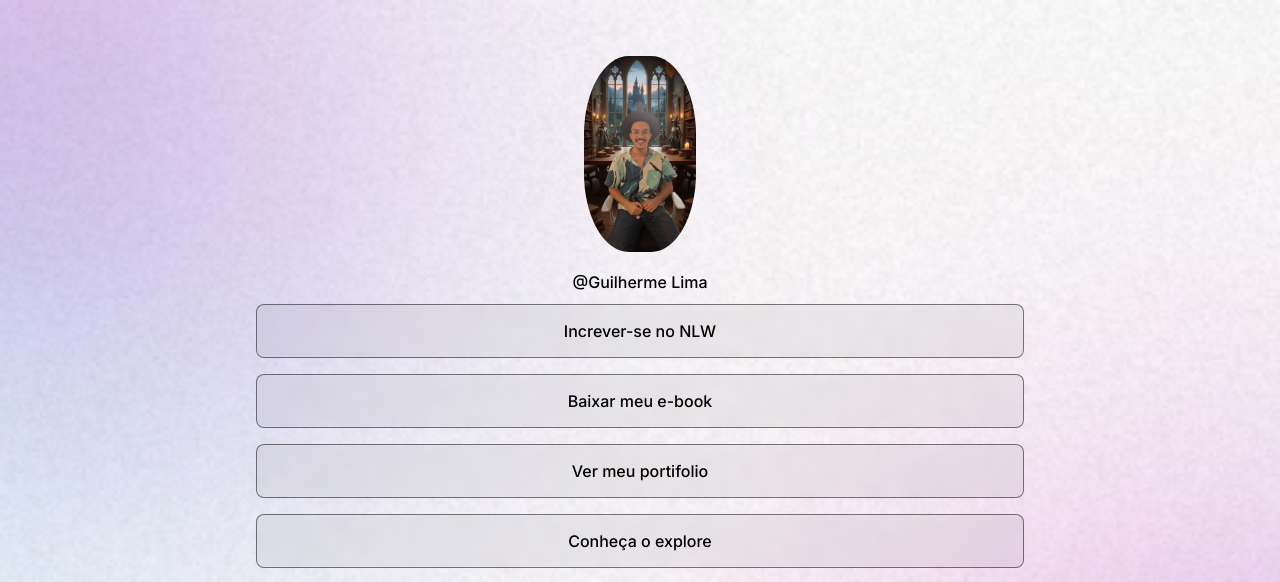
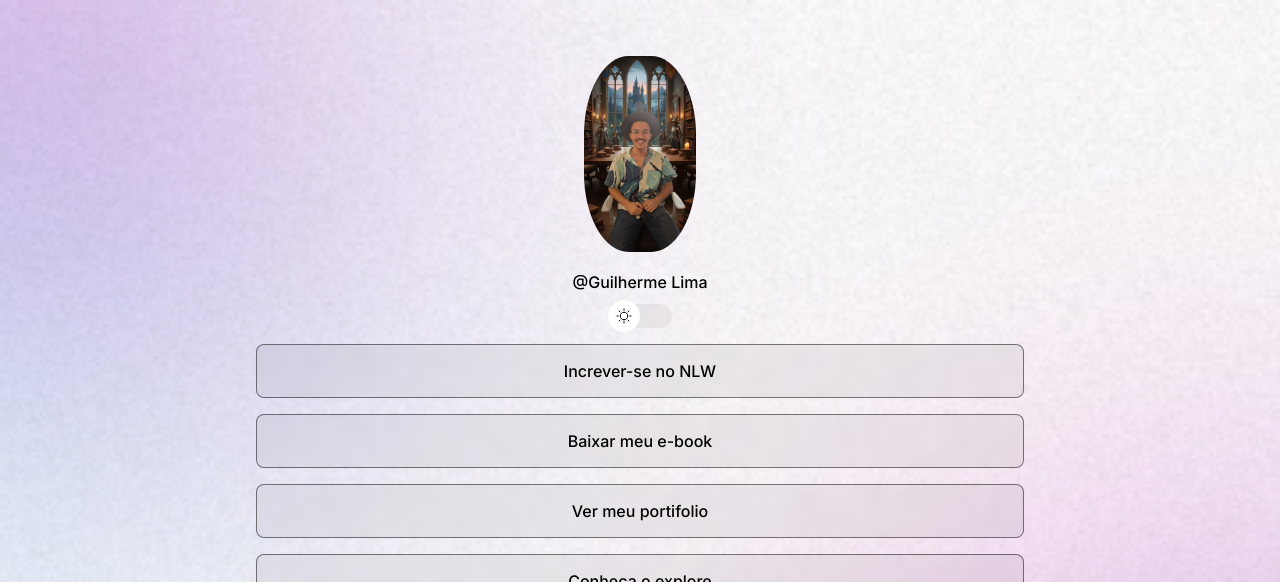
Before and after one commit to GuilhermeGLS/Code-reset, a plain HTML site: page index.html in a window 1280 px wide. Shown: the top 582 px of the page. Drawn offline with nearby package versions, Linux system fonts and the light colour scheme.

Commit message:
add: adicionando switch e seus estilos

```diff
--- a/index.html
+++ b/index.html
@@ -16,6 +16,13 @@
         <div id="profile">
             <img src="./Assets/avatar.png" alt="Avatar.png">
             <p>@Guilherme Lima</p>
+        </div>
+
+        <div id="switch">
+            <button>
+
+            </button>
+            <span></span>
         </div>
 
         <ul>
--- a/style.css
+++ b/style.css
@@ -13,6 +13,7 @@
     --surface-color: rgba(255, 255, 255, 0.5);
     --surface-color-hover: rgba(0, 0, 0, 0.02);
     --highlight-color: rgba(255, 255, 255, 0.1);
+    --switch-bg: url(./Assets/MoonStars.svg);
 }
 
 .light {
@@ -22,7 +23,9 @@
     --surface-color: rgba(0, 0, 0, 0.05);
     --surface-color-hover: rgba(0, 0, 0, 0.01);
     --highlight-color: rgba(0, 0, 0, 0.1);
+    --switch-bg: url(./Assets/Sun.svg);
 }
+
 
 
 
@@ -58,6 +61,39 @@ body {
     font-weight: 500;
     line-height: 24px;
     margin: 10px 0px;
+}
+
+#switch {
+
+    position: relative;
+
+    margin-bottom: 2vh;
+}
+
+#switch button {
+    width: 32px;
+    height: 32px;
+    background: white var(--switch-bg) no-repeat center;
+    border: 0;
+    border-radius: 50%;
+
+    /* Position: ideias de alinhas */
+    position: absolute;
+    z-index: 1;
+    top: 50%;
+    transform: translateY(-50%);
+}
+
+#switch span {
+    display: block;
+    width: 64px;
+    height: 24px;
+
+    background: var(--surface-color);
+    border: var(--stroke-color);
+    backdrop-filter: blur(4px);
+    border-radius: 9999px;
+
 }
 
 ul {
```
